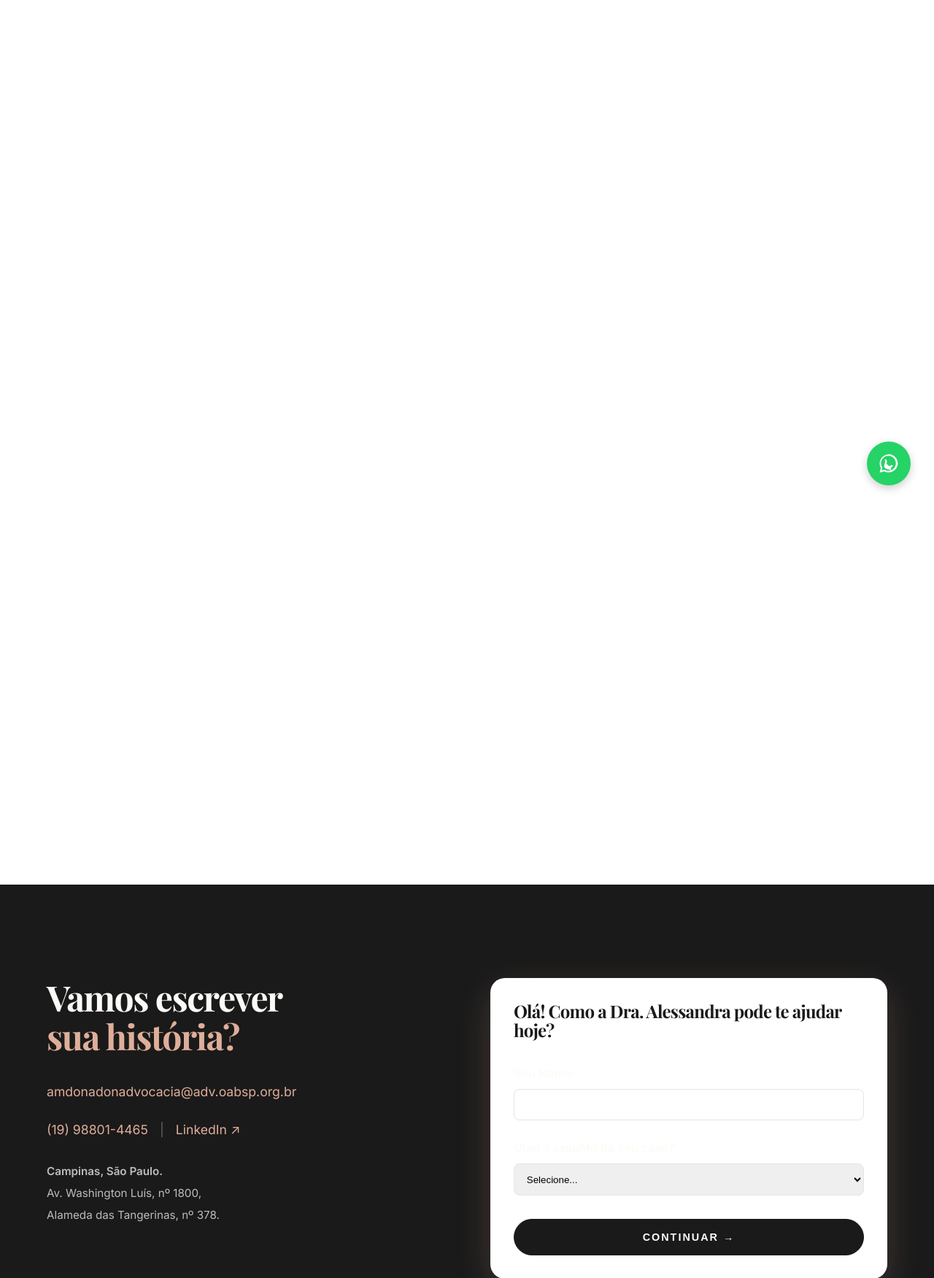
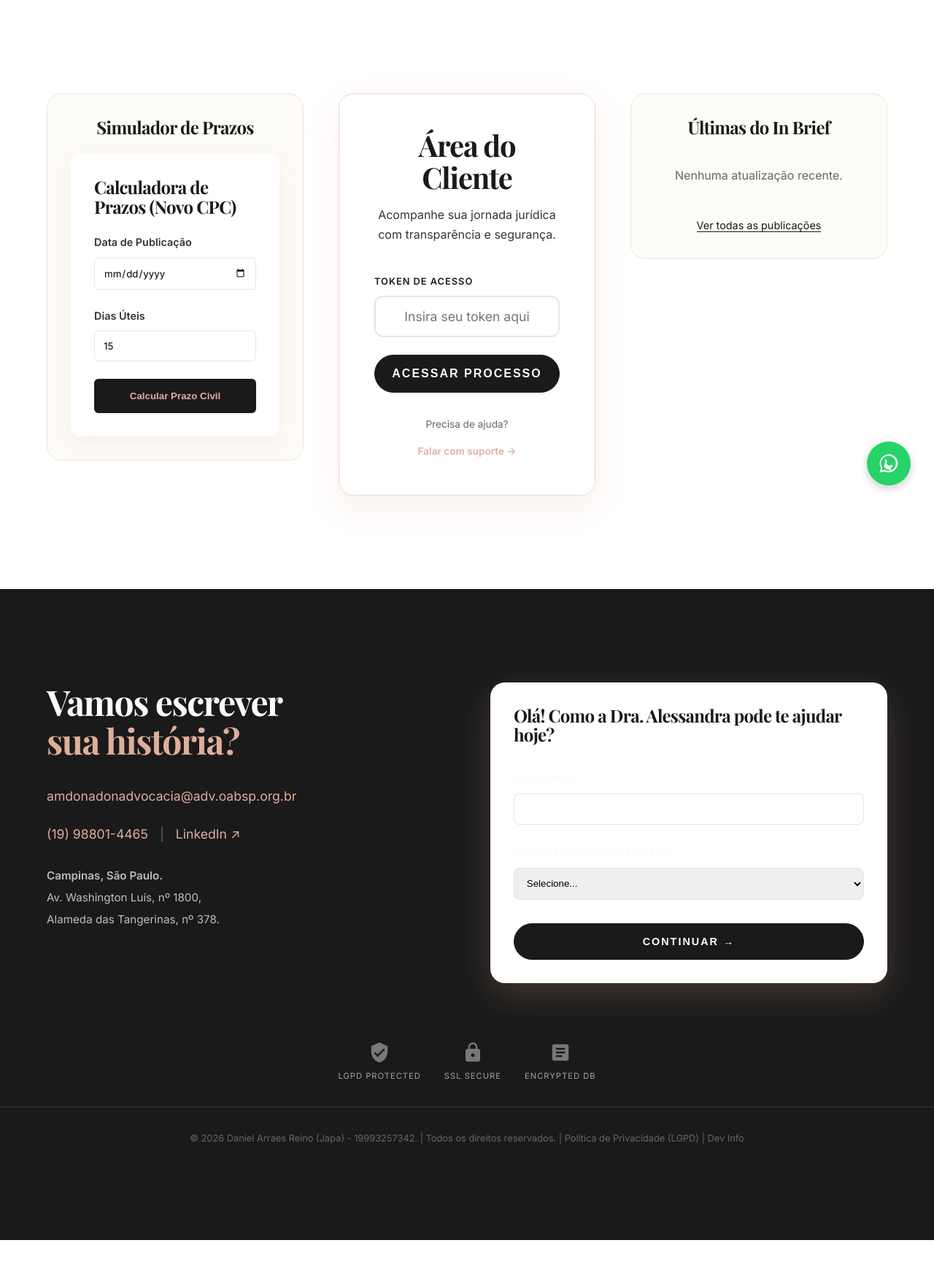
Before and after one commit to danielarraesreino/Alessandraadv, a Django app: template src/apps/portals/templates/portals/login.html in a window 1280 px wide. Shown: the part 103-1854 px from the top of the page at 73% size. After the commit the page ends 1802 px from the top, so only its background shows below. Run offline with Django 5.2, Linux system fonts and the light colour scheme; the template is opened without the code that fills it, so the values that code supplies are empty; some libraries are stand-ins or nearby versions; some web fonts are replaced.

Commit message:
Fix: Remove hidden animation classes and debug lines on Login Page

```diff
--- a/src/apps/portals/templates/portals/login.html
+++ b/src/apps/portals/templates/portals/login.html
@@ -9,7 +9,7 @@
             style="display: grid; grid-template-columns: repeat(auto-fit, minmax(300px, 1fr)); gap: 3rem; align-items: start;">
 
             <!-- Left Module: Deadline Calculator -->
-            <div class="animate-fade-up delay-100"
+            <div
                 style="background: var(--color-creme); padding: 2rem; border-radius: 20px; border: 1px solid var(--border-soft);">
                 <h3
                     style="font-family: 'Playfair Display', serif; font-size: 1.5rem; margin-bottom: 1.5rem; color: var(--color-black); text-align: center;">
@@ -18,12 +18,11 @@
             </div>
 
             <!-- Center Module: Client Access (Login) -->
-            <div class="animate-fade-up"
+            <div
                 style="background: white; padding: 3rem; border-radius: 20px; box-shadow: var(--shadow-elevated); text-align: center; border: 1px solid var(--color-salmon-light); position: relative; z-index: 10;">
 
                 <h1 style="margin-bottom: 1rem; font-size: 2.5rem; font-family: 'Playfair Display', serif;">Área do
                     Cliente</h1>
-                <h2 style="color:red">DEBUG: Articles Count: {{ latest_articles.count }} | Test: {{ "HELLO" }}</h2>
                 <p style="color: var(--color-gray-dark); margin-bottom: 2.5rem;">
                     Acompanhe sua jornada jurídica com transparência e segurança.
                 </p>
@@ -64,7 +63,7 @@
             </div>
 
             <!-- Right Module: In Brief Updates -->
-            <div class="animate-fade-up delay-200"
+            <div
                 style="background: var(--color-creme); padding: 2rem; border-radius: 20px; border: 1px solid var(--border-soft);">
                 <h3
                     style="font-family: 'Playfair Display', serif; font-size: 1.5rem; margin-bottom: 1.5rem; color: var(--color-black); text-align: center;">
```
